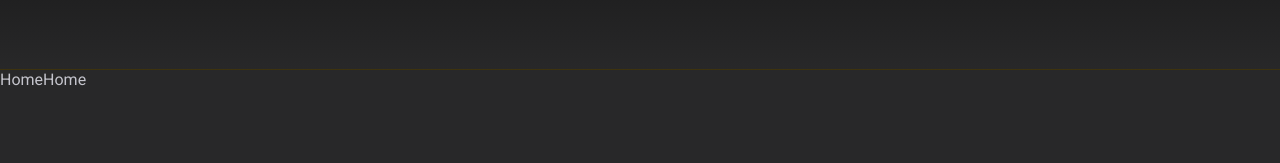
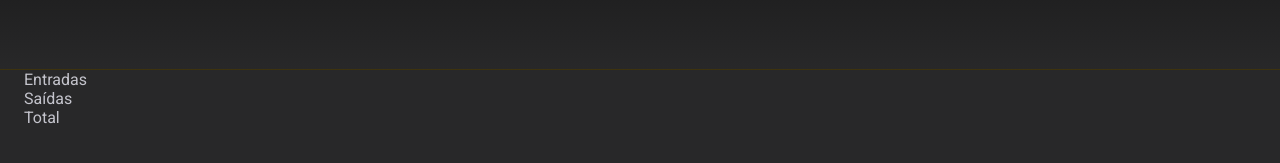
Before and after one commit to BrunaCriscuolo/bank-coins, a React (Vite) app: page /home in a window 1280 px wide. Shown: the part 147-310 px from the top of the page. Built offline with nearby package versions, Linux system fonts and the light colour scheme.

Commit message:
feat: create sumary cards

```diff
--- a/package.json
+++ b/package.json
@@ -10,6 +10,7 @@
     "preview": "vite preview"
   },
   "dependencies": {
+    "phosphor-react": "^1.4.1",
     "react": "^18.2.0",
     "react-dom": "^18.2.0",
     "react-router-dom": "^6.14.0",
--- /dev/null
+++ b/src/components/base/CardSumary/index.tsx
@@ -0,0 +1,22 @@
+import { ReactNode } from "react";
+import { CardSumaryContainer, Title, Value } from "./styles";
+
+interface CardSumaryProps {
+  title: string;
+  value?: number;
+  children?: ReactNode;
+}
+
+export function CardSumary({
+  title,
+  value,
+  children,
+}: CardSumaryProps): JSX.Element {
+  return (
+    <CardSumaryContainer>
+      <Title>{title}</Title>
+      <Value>{value}</Value>
+      {children}
+    </CardSumaryContainer>
+  );
+}
--- /dev/null
+++ b/src/components/base/CardSumary/styles.ts
@@ -0,0 +1,7 @@
+import { styled } from "styled-components";
+
+export const CardSumaryContainer = styled.div``;
+
+export const Title = styled.span``;
+
+export const Value = styled.p``;
--- /dev/null
+++ b/src/components/base/Sumary/index.tsx
@@ -0,0 +1,12 @@
+import { CardSumary } from "../CardSumary";
+import { SumaryContainer } from "./styles";
+
+export function Sumary(): JSX.Element {
+  return (
+    <SumaryContainer>
+      <CardSumary title="Entradas" />
+      <CardSumary title="Saídas" />
+      <CardSumary title="Total" />
+    </SumaryContainer>
+  );
+}
--- /dev/null
+++ b/src/components/base/Sumary/styles.ts
@@ -0,0 +1,5 @@
+import { styled } from "styled-components";
+
+export const SumaryContainer = styled.section`
+  grid-column: 2;
+`;
--- a/src/pages/Home/index.tsx
+++ b/src/pages/Home/index.tsx
@@ -1,12 +1,12 @@
 import { Header } from "../../components/base/Header";
+import { Sumary } from "../../components/base/Sumary";
 import { HomeWrapper } from "./styles";
 
 export default function Home(): JSX.Element {
   return (
     <HomeWrapper>
       <Header />
-      <div>Home</div>
-      <div>Home</div>
+      <Sumary />
     </HomeWrapper>
   );
 }
```
Also changed, not shown: 1 other file (tests, documents, lock files or other folders).
